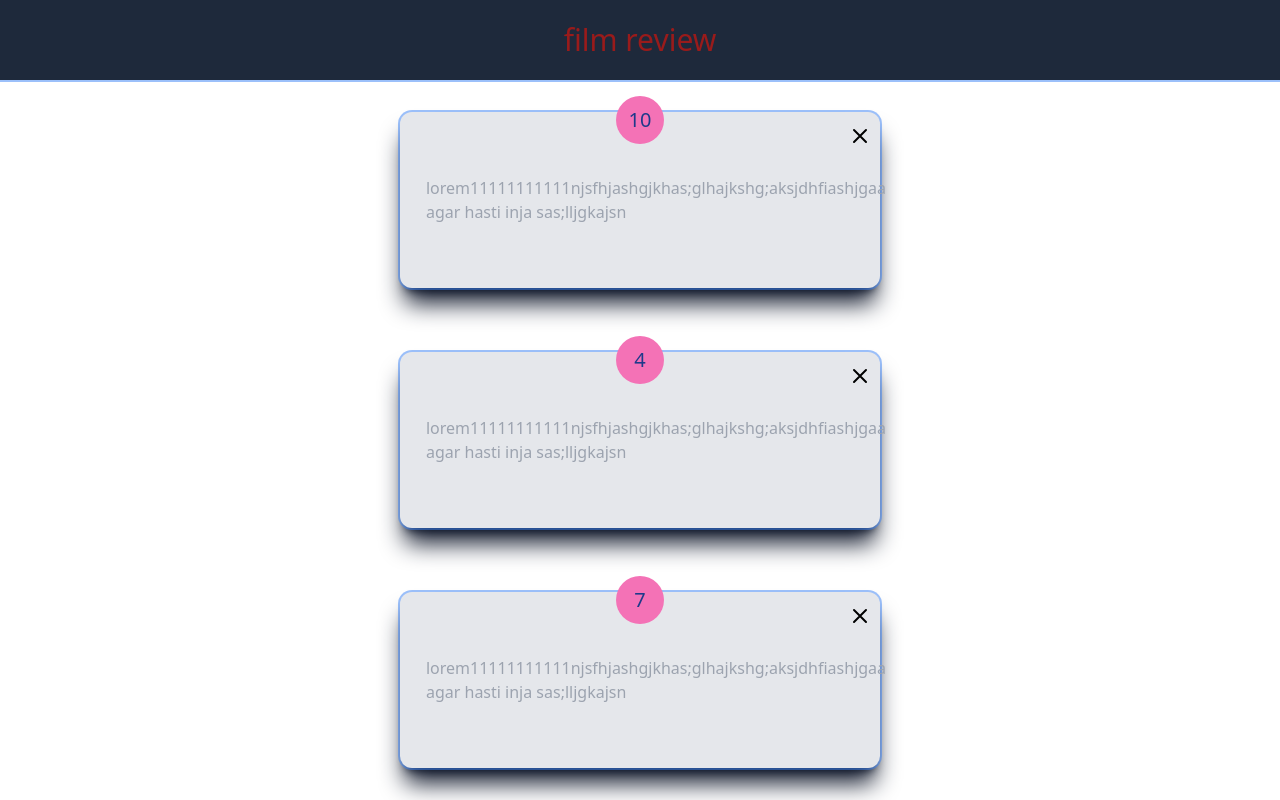
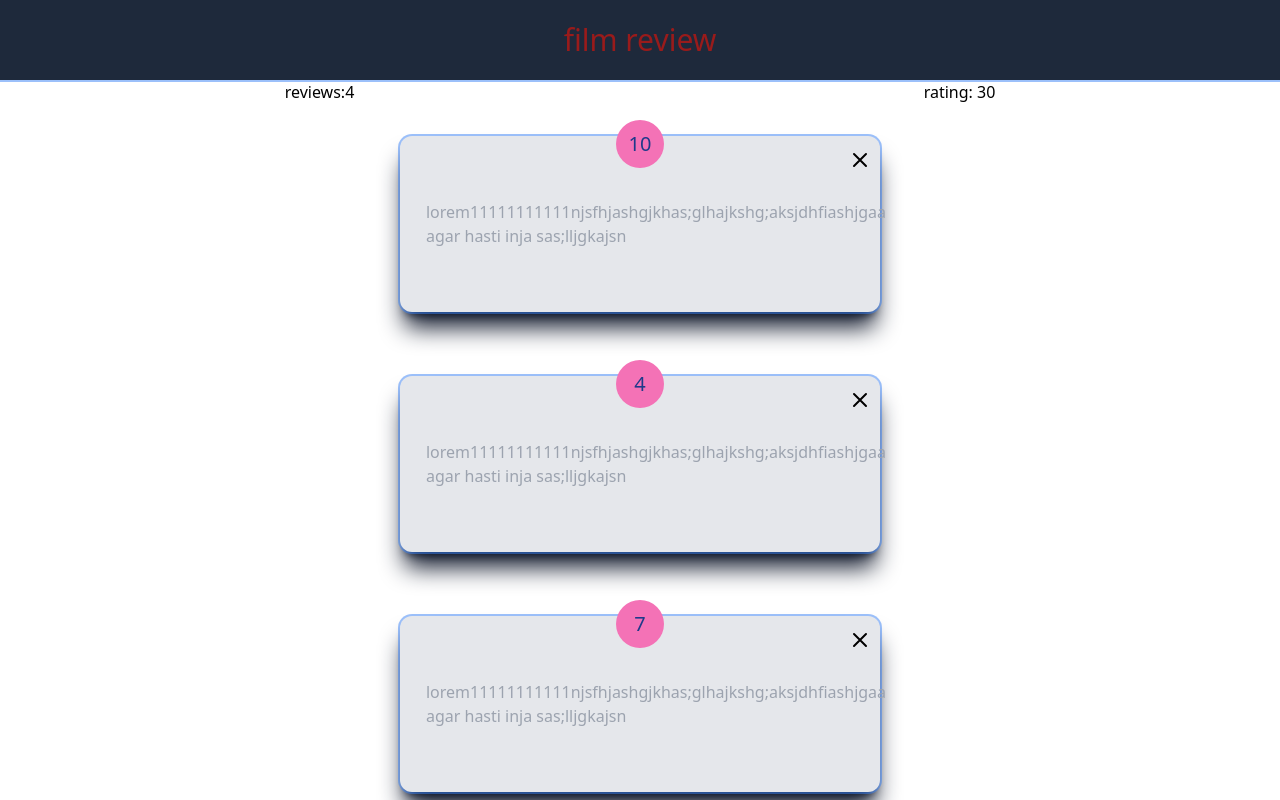
Before and after one commit to himanal/movie-review, a React (Create React App) app: page / in a window 1280 px wide. Shown: the top 800 px of the page. Built offline with nearby package versions, Linux system fonts and the light colour scheme.

Commit message:
add feedback status

```diff
--- a/src/App.js
+++ b/src/App.js
@@ -1,9 +1,10 @@
 import { useState } from "react";
-import "./App.css";
 
+// component
 import Header from "./component/header";
+import Database from "./component/database/Database";
 import FeedbackList from "./component/FeedbackList";
-import Database from "./component/database/Database";
+import FeedbacjStatus from "./component/FeedbacjStatus";
 
 function App() {
 
@@ -20,7 +21,7 @@ function App() {
   return (
     <div className=" w-full  flex  h-full  flex-col items-center  justify-center  ">
       <Header />
-
+      <FeedbacjStatus feedback={feedback}/>
       <FeedbackList feedback={feedback} handleDelete={deleteFeedback} />
     </div>
   );
--- /dev/null
+++ b/src/component/FeedbacjStatus.jsx
@@ -0,0 +1,18 @@
+import React from 'react'
+
+function FeedbacjStatus({feedback}) {
+   const review = feedback.length
+   const rating = feedback.reduce((acc, cur)=>{
+        return acc + cur.rate
+   },0)
+
+
+  return (
+    <div className='flex justify-around w-full'>
+        <h3>{feedback.length === 1 ? "review" : "reviews"}:{review} </h3>
+        <h3>rating: {rating} </h3>
+    </div>
+  )
+}
+
+export default FeedbacjStatus
--- a/src/component/FeedbackList.jsx
+++ b/src/component/FeedbackList.jsx
@@ -1,7 +1,7 @@
 import FeedbackItem from "./FeedbackItem"
 
 const feedbackList = ({feedback ,handleDelete }) => {
-    console.log(feedback)
+
   if( !feedback || feedback.length===0){
       return <>
             <h1  className='text-red-900'> there is any data here</h1>
```
